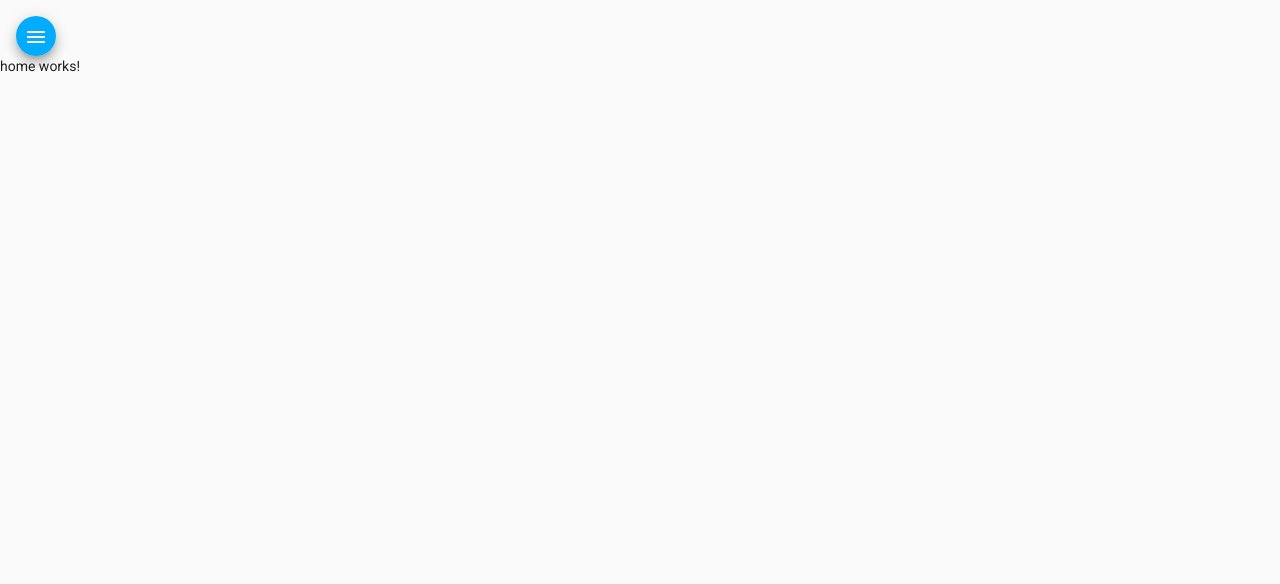
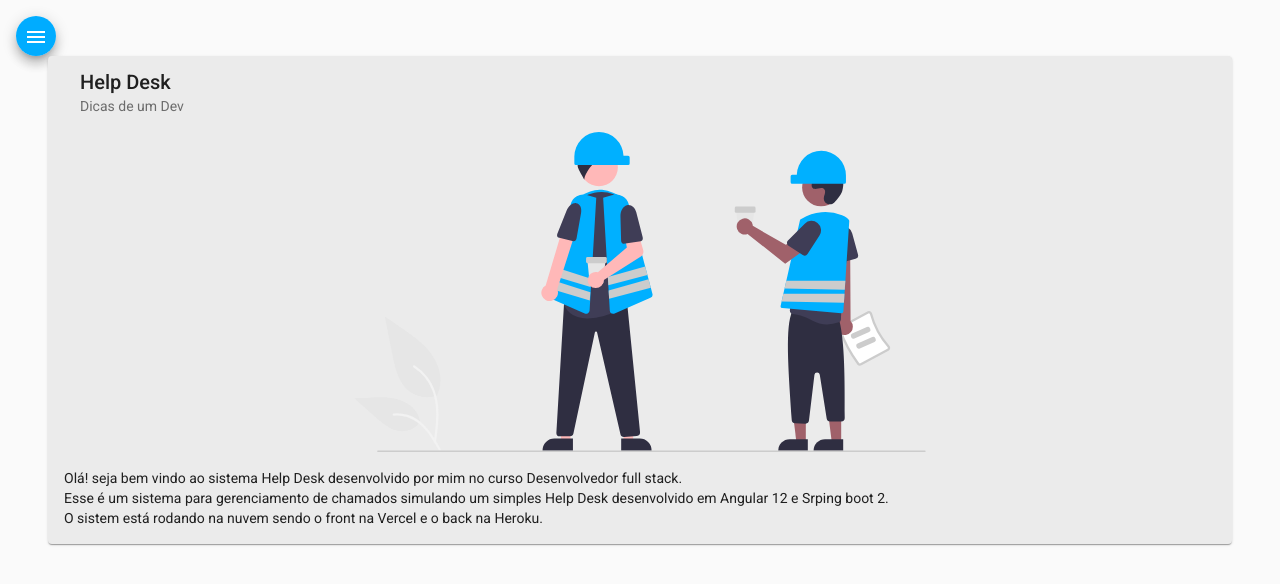
Before and after one commit to matheus464/helpdesk-front, an Angular app: page /home in a window 1280 px wide. Shown: the top 584 px of the page. Built offline with nearby package versions, Linux system fonts and the light colour scheme.

Commit message:
html e css para componente Home

```diff
--- a/src/app/components/home/home.component.css
+++ b/src/app/components/home/home.component.css
@@ -0,0 +1,9 @@
+.example-card {
+    width: 90%;
+    margin: auto;
+    background-color: rgb(235, 235, 235);
+  }
+
+  img{
+    height: 20rem;
+  }
--- a/src/app/components/home/home.component.html
+++ b/src/app/components/home/home.component.html
@@ -1 +1,14 @@
-<p>home works!</p>
+<mat-card class="example-card">
+    <mat-card-header>
+      <mat-card-title>Help Desk</mat-card-title>
+      <mat-card-subtitle>Dicas de um Dev</mat-card-subtitle>
+    </mat-card-header>
+    <img mat-card-image src="assets/img/home-image.svg" alt="Image Home Help Desk">
+    <mat-card-content>
+      <p>
+        Olá! seja bem vindo ao sistema Help Desk desenvolvido por mim no curso Desenvolvedor full stack.<br>
+        Esse é um sistema para gerenciamento de chamados simulando um simples Help Desk desenvolvido em Angular 12 e
+        Srping boot 2. <br> O sistem está rodando na nuvem sendo o front na Vercel e o back na Heroku.<br>
+      </p>
+    </mat-card-content>
+  </mat-card>
```
